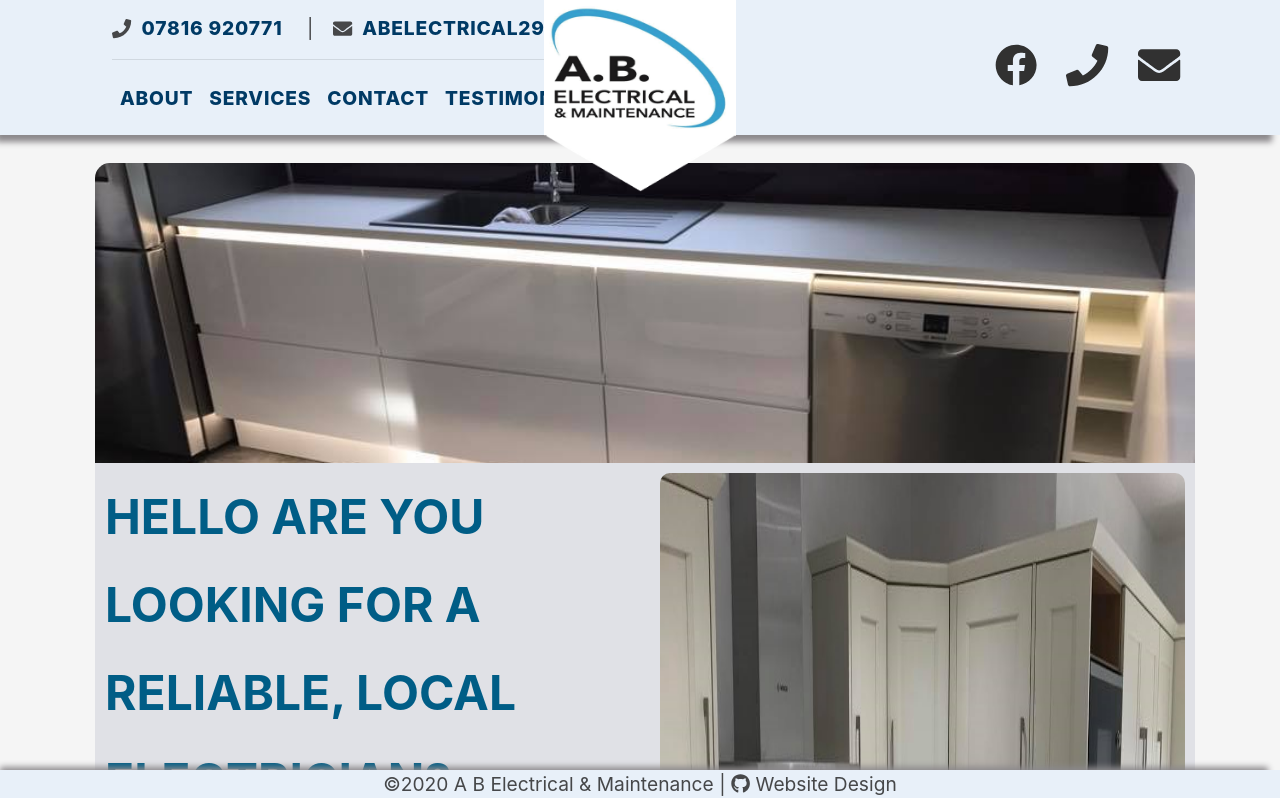
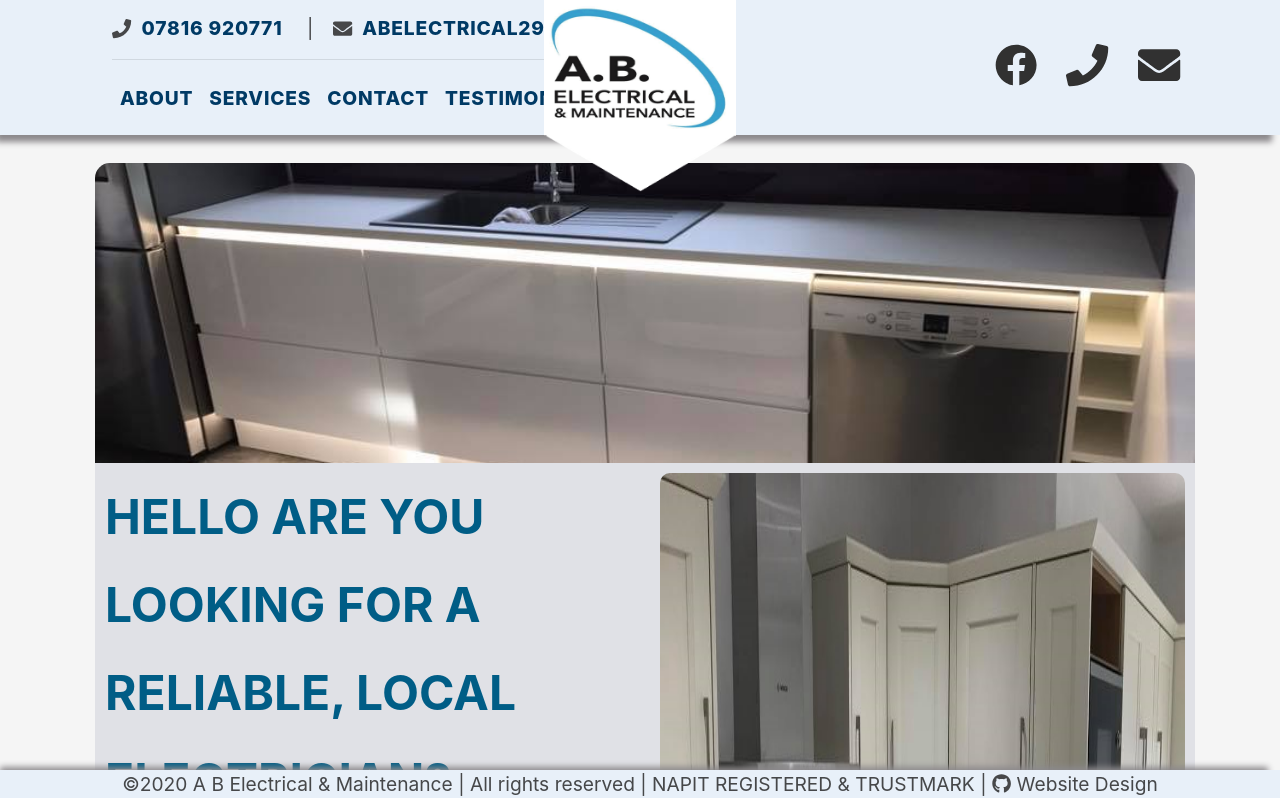
Before and after one commit to adrianeyre/a-b-electrical, a React (Create React App) app: page / in a window 1280 px wide. Shown: the top 798 px of the page. Built offline with nearby package versions, Linux system fonts and the light colour scheme; a web font is replaced by a local one.

Commit message:
Footer update

```diff
--- a/src/components/footer/footer.scss
+++ b/src/components/footer/footer.scss
@@ -20,3 +20,11 @@
 		cursor: pointer;
 	}
 }
+
+@media (max-width: 670px) {
+	.footer-container {
+		.extra-text {
+			display: none;
+		}
+	}
+}
--- a/src/components/footer/footer.tsx
+++ b/src/components/footer/footer.tsx
@@ -6,10 +6,21 @@ import { faGithub } from '@fortawesome/free-brands-svg-icons';
 import './footer.css';
 
 export default class Footer extends Component<{}, {}> {
+	private readonly thisYear: number;
+
+	constructor() {
+		super({});
+
+		const todaysDate = new Date();
+		this.thisYear = todaysDate.getFullYear();
+	}
+
 	public render() {
 		return <div className="footer-container">
 			<div className="centre-text">
-				&#169;2020 A B Electrical &amp; Maintenance | <a href="https://github.com/adrianeyre/a-b-electrical" target="_blank"><FontAwesomeIcon icon={ faGithub } /> Website Design</a>
+				<span>&#169;{ this.thisYear } A B Electrical &amp; Maintenance |</span>
+				<span className="extra-text"> All rights reserved | NAPIT REGISTERED &#38; TRUSTMARK |</span>
+				<span> <a href="https://github.com/adrianeyre/a-b-electrical" target="_blank"><FontAwesomeIcon icon={ faGithub } /> Website Design</a></span>
 			</div>
 		</div>
 	}
```
